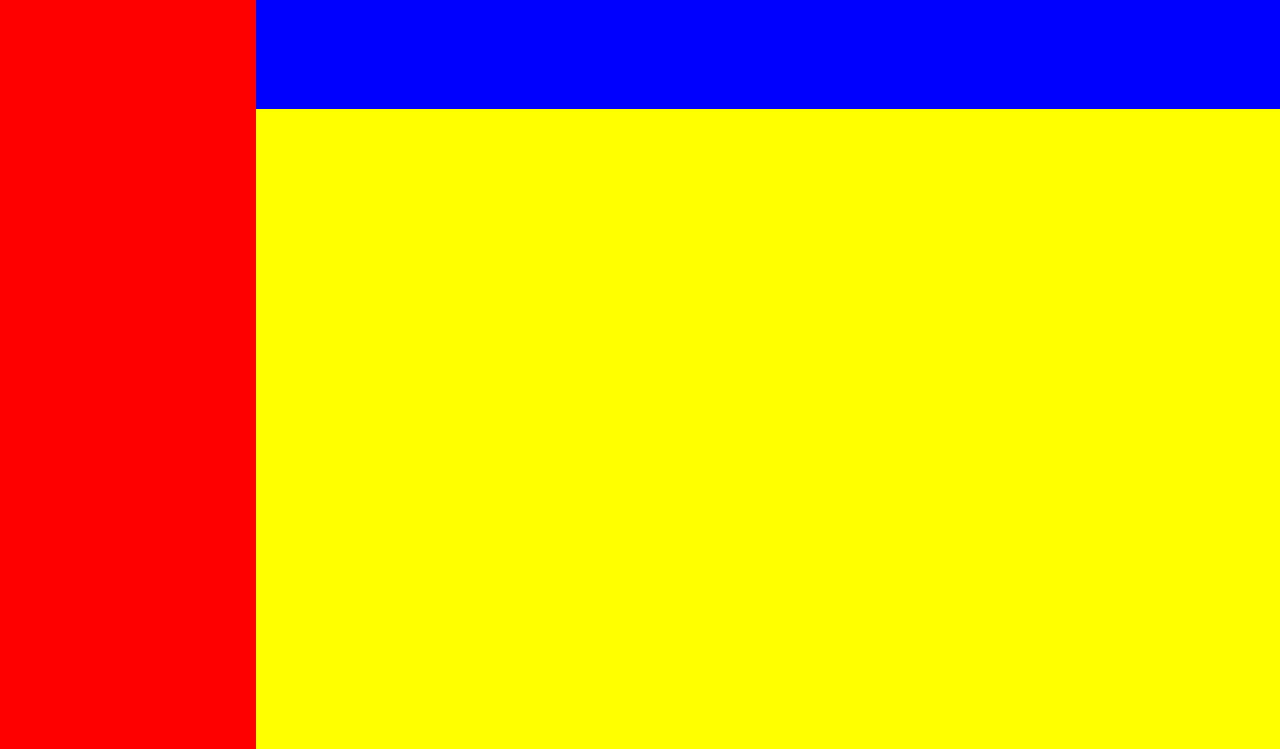
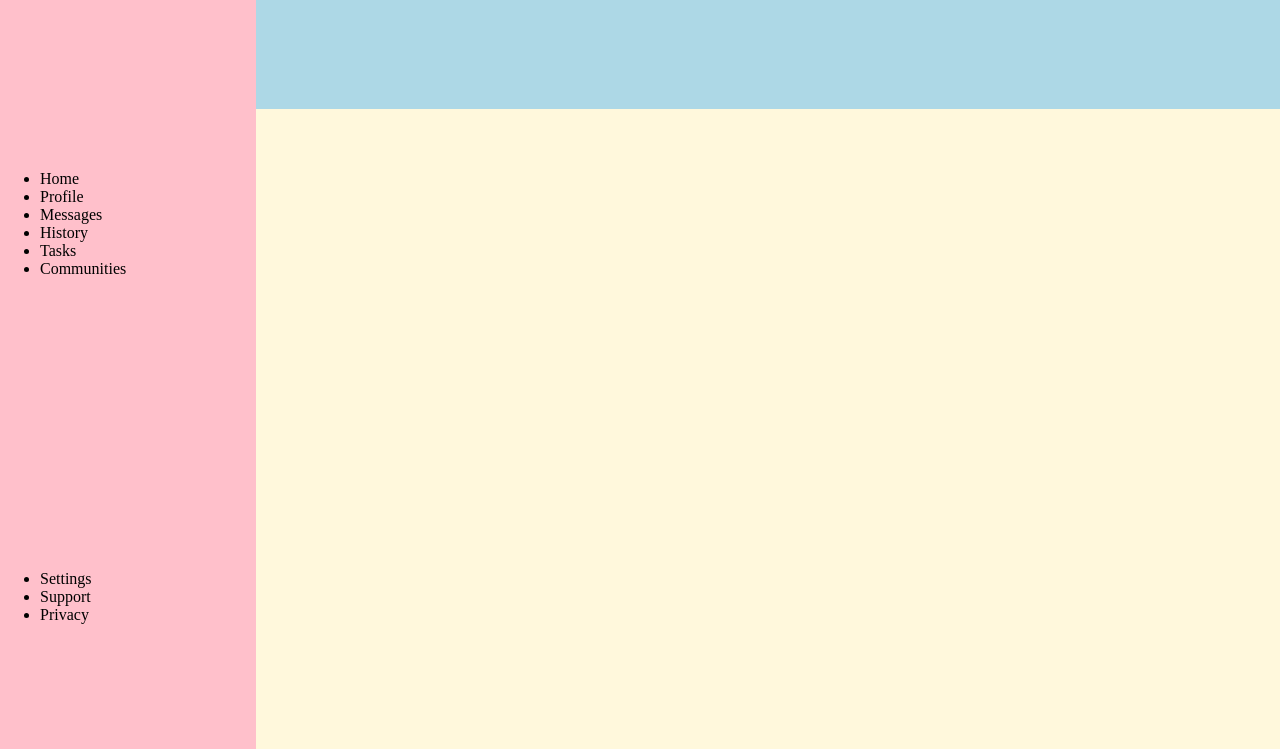
Before and after one commit to thenormboy/admindash, a plain HTML site: page index.html in a window 1280 px wide. Shown: the part 51-800 px from the top of the page. Drawn offline with Linux system fonts and the light colour scheme.

Commit message:
added grid containers in the header and main sections

```diff
--- a/index.html
+++ b/index.html
@@ -10,30 +10,51 @@
 <body class="container">
     <div class="sidebar">
         <div class="logo">
-
+            <img>
+            <div>Dashboard</div>
         </div>
         <div class="main-options">
-
+            <ul>
+                <li>Home</li>
+                <li>Profile</li>
+                <li>Messages</li>
+                <li>History</li>
+                <li>Tasks</li>
+                <li>Communities</li>
+            </ul>
         </div>
         <div class="other-options">
-
+            <ul>
+                <li>Settings</li>
+                <li>Support</li>
+                <li>Privacy</li>
+            </ul>
         </div>
     </div>
     <div class="header">
-        <div class="header-top">
+        <div class="search-bar">
+            <input type="text">
+        </div>
+        <div class="profile-header">
 
         </div>
-        <div class="header-bottom">
+        <div class="profile-intro">
+
+        </div>
+        <div class="profile-buttons">
 
         </div>
     </div>
     <div class="main">
+        <div class="project-header"></div>
         <div class="projects">
 
         </div>
+        <div class="announce-header"></div>
         <div class="announcements">
 
         </div>
+        <div class="connect-header"></div>
         <div class="connections">
 
         </div>
--- a/style.css
+++ b/style.css
@@ -8,7 +8,7 @@
 }
 
 .sidebar {
-    background: red;
+    background: pink;
     grid-column: 1 / 2;
     grid-row: 1 / 3;
 
@@ -18,13 +18,51 @@
 }
 
 .header {
-    background: blue;
+    background: lightblue;
+    grid-column: 2 / 3;
+    grid-row: 1 / 2;
+
+    display: grid;
+    grid-template-columns: 2fr 1fr;
+    grid-template-rows: 1fr 1fr;
+}
+
+.main {
+    background: cornsilk;
+    grid-column: 2 / 3;
+    grid-row: 2 / 3;
+
+    display: grid;
+    grid-template-columns: 3fr 1fr;
+    grid-template-rows: 1fr 2fr 1fr 2fr;
+}
+
+.project-header {
+    grid-column: 1 / 2;
+    grid-row: 1 / 2;
+}
+
+.projects {
+    grid-column: 1 / 2;
+    grid-row: 2 / 5;
+}
+
+.announce-header {
     grid-column: 2 / 3;
     grid-row: 1 / 2;
 }
 
-.main {
-    background: yellow;
+.announcements {
     grid-column: 2 / 3;
     grid-row: 2 / 3;
 }
+
+.connect-header {
+    grid-column: 2 / 3;
+    grid-row: 3 / 4;
+}
+
+.connections {
+    grid-column: 2 / 3;
+    grid-row: 4 / 5;
+}
```
